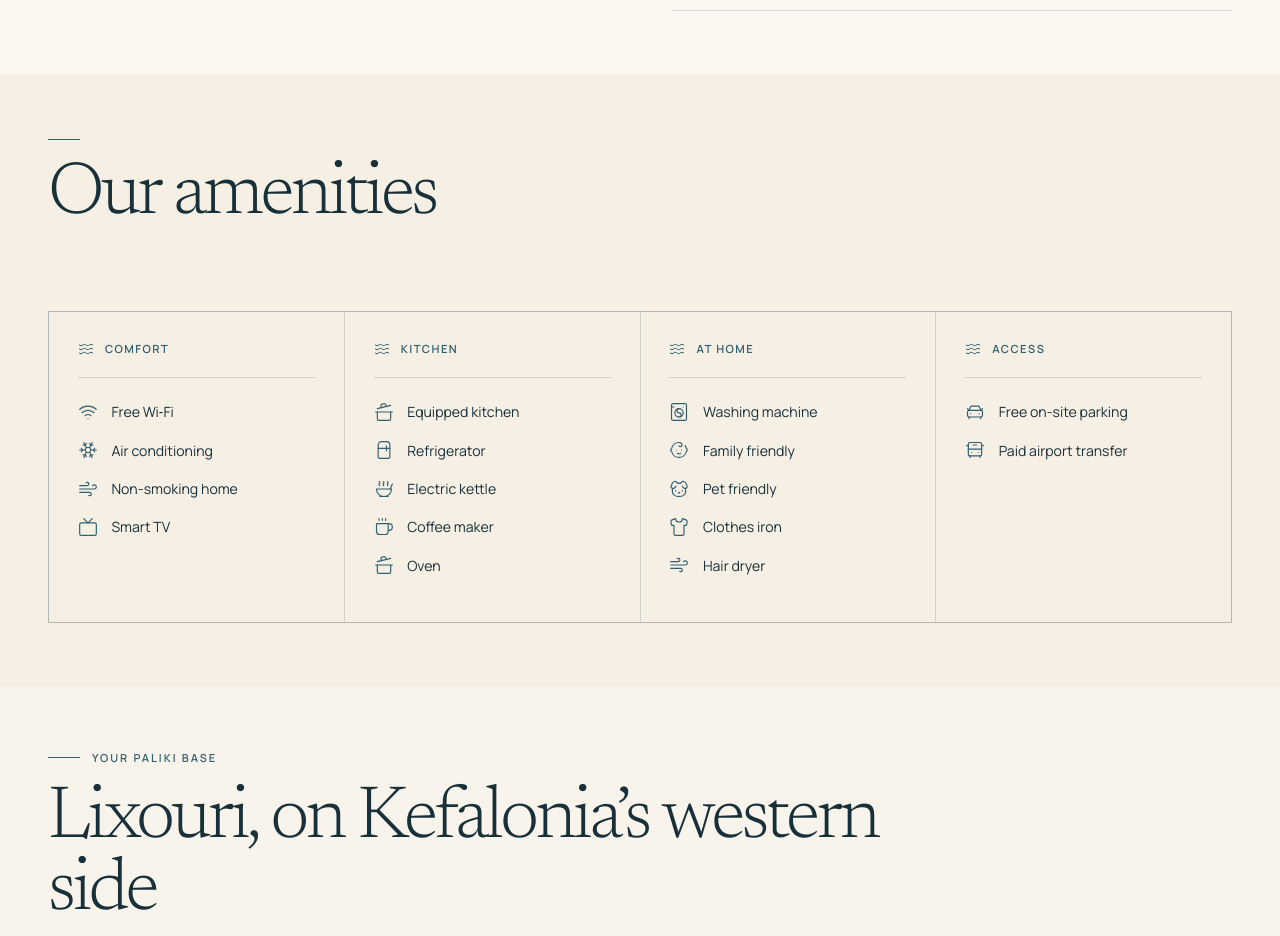
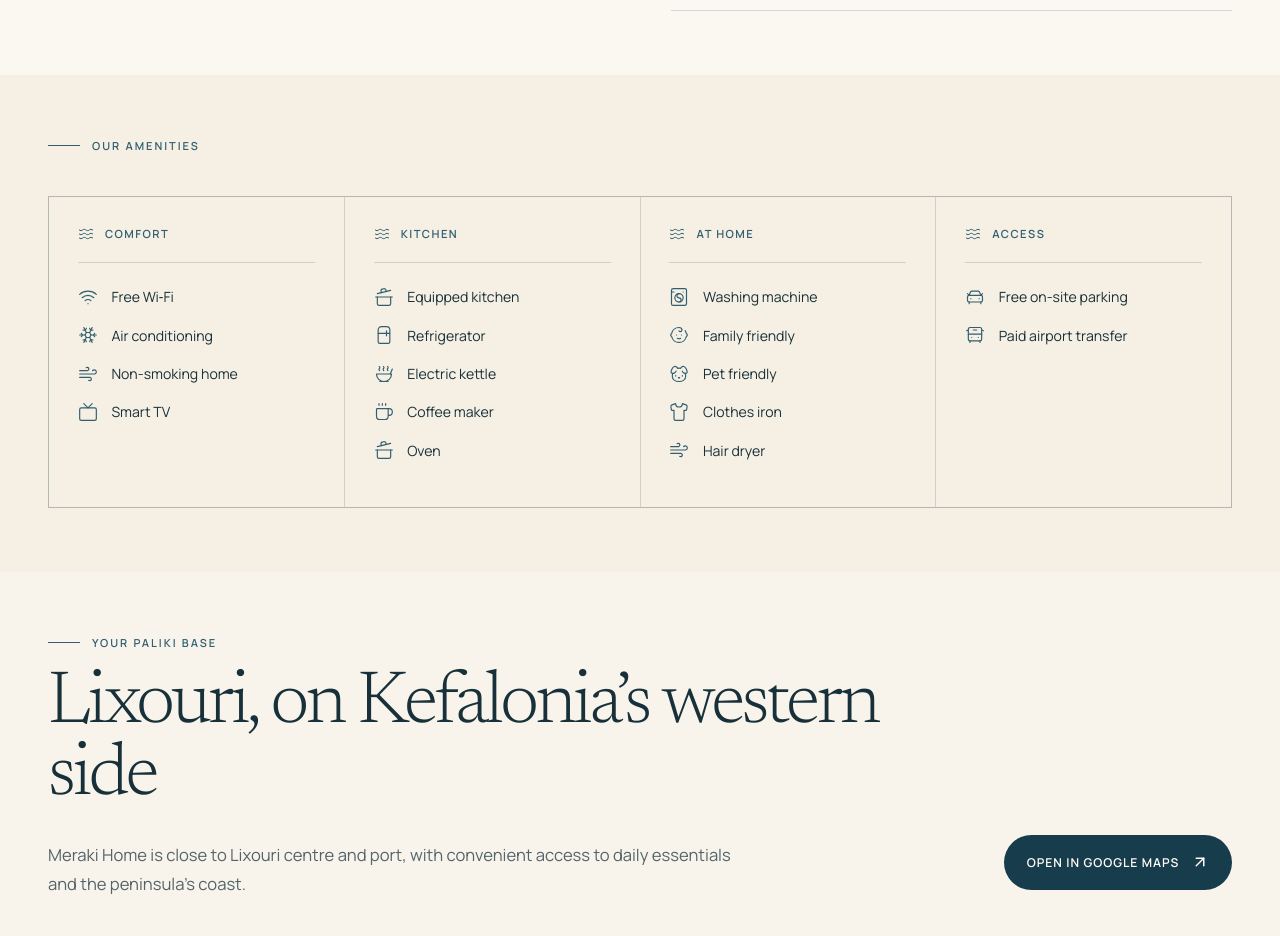
Before and after one commit to TomasCavataio/meraki, a React (Vite) app: page / in a window 1280 px wide. Shown: the part 4660-5596 px from the top of the page. Built offline with nearby package versions, Linux system fonts and the light colour scheme; no server answers.

Commit message:
Style amenities heading

```diff
--- a/src/i18n/translations.ts
+++ b/src/i18n/translations.ts
@@ -71,7 +71,7 @@ export const translations: Record<Language, Translation> = {
     factValues: { yes: 'Ναι', gardenCity: 'Πόλη & κήπος', squareMetres: 'τ.μ.' },
     gallery: { kicker: 'Μια πρώτη αίσθηση', title: 'Φως, υφή και οικεία απλότητα', imageCount: '7 εικόνες', dialogLabel: 'Προβολή φωτογραφιών', provisional: 'Προσωρινή εικόνα' },
     experience: { kicker: 'Ημέρες χωρίς βιασύνη', title: 'Ο ρυθμός του Ιονίου', lead: 'Η Κεφαλονιά ανταμείβει την περιέργεια, αλλά και την παύση. Από το πρωινό στο Ληξούρι ως το τελευταίο φως στη δυτική ακτή, κάθε μέρα μπορεί να μείνει απλή.', moments: [{ title: 'Αργά πρωινά', text: 'Καφές, κάτι τοπικό στο τραπέζι και χρόνος για το σχέδιο της ημέρας.' }, { title: 'Θάλασσα & διαδρομές', text: 'Μικρές αποστάσεις προς τις ακτές της Παλικής και δρόμοι που αξίζει να πάρεις χωρίς πρόγραμμα.' }, { title: 'Βραδιές στο Ληξούρι', text: 'Μια βόλτα στην πλατεία, τοπικές γεύσεις και η επιστροφή σε έναν ήσυχο χώρο.' }] },
-    amenities: { kicker: '', title: 'Οι παροχές μας', intro: '', categories: { comfort: 'Άνεση', kitchen: 'Κουζίνα', home: 'Στο σπίτι', access: 'Πρόσβαση' } },
+    amenities: { kicker: 'Οι παροχές μας', title: '', intro: '', categories: { comfort: 'Άνεση', kitchen: 'Κουζίνα', home: 'Στο σπίτι', access: 'Πρόσβαση' } },
     location: { kicker: 'Η βάση σας στην Παλική', title: 'Ληξούρι, στη δυτική πλευρά της Κεφαλονιάς', text: 'Το Meraki Home βρίσκεται κοντά στο κέντρο και το λιμάνι του Ληξουρίου, με εύκολη πρόσβαση σε καθημερινές ανάγκες και στις ακτές της χερσονήσου.', mapTitle: 'Χάρτης της ευρύτερης περιοχής του Ληξουρίου', approximate: 'Εμφανίζεται κατά προσέγγιση η περιοχή, όχι η ακριβής είσοδος.', arrivalTitle: 'Πώς θα φτάσετε', arrivalText: 'Από το αεροδρόμιο ακολουθήστε τη διαδρομή προς Ληξούρι ή περάστε μέσω Αργοστολίου και του τοπικού ferry. Επιβεβαιώστε τις επιλογές και τα ωράρια πριν από το ταξίδι.' },
     explore: { kicker: 'Γύρω από το σπίτι', title: 'Μια χερσόνησος για εξερεύνηση', intro: 'Παραλίες, μικρές διαδρομές και το καθημερινό Ληξούρι. Οι αποστάσεις παρακάτω έχουν διασταυρωθεί από τη δημόσια καταχώριση.', verified: 'Επαληθευμένη απόσταση' },
     trust: { kicker: 'Φιλοξενία με ουσία', title: 'Μια διαμονή σχεδιασμένη στις λεπτομέρειες', text: 'Χωρίς υπερβολές και υποσχέσεις που δεν μπορούν να επιβεβαιωθούν — μόνο καθαρές πληροφορίες, άμεση πρόσβαση στην επίσημη καταχώριση και ένας χώρος που λειτουργεί ως πραγματικό σπίτι.', items: [{ title: 'Επιβεβαιωμένα στοιχεία', text: 'Παρουσιάζονται μόνο παροχές και αποστάσεις που υπάρχουν σε δημόσιες πηγές.' }, { title: 'Καμία κρυφή διαδικασία', text: 'Η διαθεσιμότητα και η τελική κράτηση ολοκληρώνονται στην επίσημη πλατφόρμα.' }, { title: 'Τοπική αφετηρία', text: 'Κοντά στο κέντρο και το λιμάνι, για μια πρακτική εξερεύνηση της Παλικής.' }] },
@@ -92,7 +92,7 @@ export const translations: Record<Language, Translation> = {
     factValues: { yes: 'Yes', gardenCity: 'Town & garden', squareMetres: 'm²' },
     gallery: { kicker: 'A first impression', title: 'Light, texture and familiar simplicity', imageCount: '7 images', dialogLabel: 'Photo viewer', provisional: 'Provisional image' },
     experience: { kicker: 'Days without hurry', title: 'The rhythm of the Ionian', lead: 'Kefalonia rewards curiosity, but also the pause. From breakfast in Lixouri to the last light on the west coast, every day can remain beautifully simple.', moments: [{ title: 'Slow mornings', text: 'Coffee, something local on the table and time to make a loose plan for the day.' }, { title: 'Sea & small roads', text: 'Short journeys towards Paliki’s coastline, along roads worth taking without a schedule.' }, { title: 'Evenings in Lixouri', text: 'A walk through the square, local flavours, then back to a quiet space of your own.' }] },
-    amenities: { kicker: '', title: 'Our amenities', intro: '', categories: { comfort: 'Comfort', kitchen: 'Kitchen', home: 'At home', access: 'Access' } },
+    amenities: { kicker: 'Our amenities', title: '', intro: '', categories: { comfort: 'Comfort', kitchen: 'Kitchen', home: 'At home', access: 'Access' } },
     location: { kicker: 'Your Paliki base', title: 'Lixouri, on Kefalonia’s western side', text: 'Meraki Home is close to Lixouri centre and port, with convenient access to daily essentials and the peninsula’s coast.', mapTitle: 'Map of Meraki Home', approximate: 'Xenofontos 4, Lixouri 282 00', arrivalTitle: 'Getting here', arrivalText: 'From the airport, follow the road towards Lixouri or travel via Argostoli and the local ferry. Check routes and timetables before travelling.' },
     explore: { kicker: 'Around the home', title: 'A peninsula made for exploring', intro: 'Beaches, short road trips and everyday Lixouri. The distances below have been checked against the public property listing.', verified: 'Verified distance' },
     trust: { kicker: 'Hospitality with substance', title: 'A stay considered in the details', text: 'No inflated claims or promises that cannot be confirmed — just clear information, direct access to the official listing and a space designed to feel like a real home.', items: [{ title: 'Confirmed information', text: 'Only amenities and distances found in public sources are shown.' }, { title: 'A clear booking path', text: 'Availability and final confirmation take place on the official booking platform.' }, { title: 'A local starting point', text: 'Close to the centre and port, for an easy exploration of Paliki.' }] },
@@ -113,7 +113,7 @@ export const translations: Record<Language, Translation> = {
     factValues: { yes: 'Sí', gardenCity: 'Ciudad y jardín', squareMetres: 'm²' },
     gallery: { kicker: 'Una primera impresión', title: 'Luz, textura y una sencillez familiar', imageCount: '7 imágenes', dialogLabel: 'Visor de fotografías', provisional: 'Imagen provisional' },
     experience: { kicker: 'Días sin prisa', title: 'El ritmo del Jónico', lead: 'Cefalonia recompensa la curiosidad, pero también la pausa. Desde el desayuno en Lixouri hasta la última luz de la costa oeste, cada día puede seguir siendo sencillo.', moments: [{ title: 'Mañanas lentas', text: 'Café, algo local sobre la mesa y tiempo para dibujar el plan del día.' }, { title: 'Mar y carreteras', text: 'Trayectos cortos hacia la costa de Paliki y caminos que merece la pena recorrer sin horarios.' }, { title: 'Noches en Lixouri', text: 'Un paseo por la plaza, sabores locales y la vuelta a un espacio tranquilo.' }] },
-    amenities: { kicker: '', title: 'Nuestras comodidades', intro: '', categories: { comfort: 'Confort', kitchen: 'Cocina', home: 'En casa', access: 'Acceso' } },
+    amenities: { kicker: 'Nuestras comodidades', title: '', intro: '', categories: { comfort: 'Confort', kitchen: 'Cocina', home: 'En casa', access: 'Acceso' } },
     location: { kicker: 'Tu base en Paliki', title: 'Lixouri, en el oeste de Cefalonia', text: 'Meraki Home está cerca del centro y del puerto de Lixouri, con acceso cómodo a lo cotidiano y a la costa de la península.', mapTitle: 'Mapa de Meraki Home', approximate: 'Xenofontos 4, Lixouri 282 00', arrivalTitle: 'Cómo llegar', arrivalText: 'Desde el aeropuerto, sigue la carretera hacia Lixouri o pasa por Argostoli y el ferry local. Comprueba rutas y horarios antes de viajar.' },
     explore: { kicker: 'Alrededor de la casa', title: 'Una península para explorar', intro: 'Playas, pequeñas rutas y el día a día de Lixouri. Las distancias se han contrastado con la ficha pública.', verified: 'Distancia verificada' },
     trust: { kicker: 'Hospitalidad con sustancia', title: 'Una estancia pensada al detalle', text: 'Sin afirmaciones infladas ni promesas imposibles de comprobar: información clara, acceso directo a la ficha oficial y un espacio que funciona como un hogar real.', items: [{ title: 'Información confirmada', text: 'Solo se muestran comodidades y distancias presentes en fuentes públicas.' }, { title: 'Reserva transparente', text: 'La disponibilidad y la confirmación final se completan en la plataforma oficial.' }, { title: 'Un punto de partida local', text: 'Cerca del centro y del puerto para explorar Paliki con facilidad.' }] },
@@ -134,7 +134,7 @@ export const translations: Record<Language, Translation> = {
     factValues: { yes: 'Sì', gardenCity: 'Città e giardino', squareMetres: 'm²' },
     gallery: { kicker: 'Una prima impressione', title: 'Luce, materia e una semplicità familiare', imageCount: '7 immagini', dialogLabel: 'Visualizzatore foto', provisional: 'Immagine provvisoria' },
     experience: { kicker: 'Giornate senza fretta', title: 'Il ritmo dello Ionio', lead: 'Cefalonia premia la curiosità, ma anche la pausa. Dalla colazione a Lixouri all’ultima luce sulla costa occidentale, ogni giornata può restare meravigliosamente semplice.', moments: [{ title: 'Mattine lente', text: 'Caffè, qualcosa di locale sul tavolo e il tempo per abbozzare il programma.' }, { title: 'Mare e piccole strade', text: 'Brevi tragitti verso la costa di Paliki, lungo strade da percorrere senza orari.' }, { title: 'Sere a Lixouri', text: 'Una passeggiata in piazza, sapori locali e il ritorno in uno spazio tranquillo.' }] },
-    amenities: { kicker: '', title: 'I nostri servizi', intro: '', categories: { comfort: 'Comfort', kitchen: 'Cucina', home: 'A casa', access: 'Accesso' } },
+    amenities: { kicker: 'I nostri servizi', title: '', intro: '', categories: { comfort: 'Comfort', kitchen: 'Cucina', home: 'A casa', access: 'Accesso' } },
     location: { kicker: 'La vostra base a Paliki', title: 'Lixouri, sul versante occidentale di Cefalonia', text: 'Meraki Home è vicino al centro e al porto di Lixouri, con accesso comodo ai servizi quotidiani e alla costa della penisola.', mapTitle: 'Mappa di Meraki Home', approximate: 'Xenofontos 4, Lixouri 282 00', arrivalTitle: 'Come arrivare', arrivalText: 'Dall’aeroporto, seguite la strada per Lixouri oppure passate da Argostoli con il traghetto locale. Verificate itinerari e orari prima del viaggio.' },
     explore: { kicker: 'Intorno alla casa', title: 'Una penisola da esplorare', intro: 'Spiagge, brevi itinerari e la vita quotidiana di Lixouri. Le distanze sono state verificate sulla scheda pubblica.', verified: 'Distanza verificata' },
     trust: { kicker: 'Ospitalità concreta', title: 'Un soggiorno curato nei dettagli', text: 'Niente promesse eccessive o impossibili da verificare: solo informazioni chiare, accesso diretto alla scheda ufficiale e uno spazio pensato come una vera casa.', items: [{ title: 'Informazioni confermate', text: 'Sono mostrati solo servizi e distanze presenti in fonti pubbliche.' }, { title: 'Prenotazione trasparente', text: 'Disponibilità e conferma finale avvengono sulla piattaforma ufficiale.' }, { title: 'Un punto di partenza locale', text: 'Vicino al centro e al porto, per esplorare Paliki con facilità.' }] },
--- a/src/styles/global.css
+++ b/src/styles/global.css
@@ -400,7 +400,7 @@ ul { margin: 0; padding: 0; list-style: none; }
 .amenities .section-heading { display: grid; max-width: none; grid-template-columns: 0.8fr 1.2fr; column-gap: 3rem; }
 .amenities .section-heading .eyebrow { grid-column: 1 / -1; }
 .amenities .section-heading__intro { align-self: end; margin-bottom: 0.6rem; }
-.amenities__groups { display: grid; grid-template-columns: repeat(4, 1fr); gap: 1px; margin-top: 5rem; background: var(--line); border: 1px solid var(--line); }
+.amenities__groups { display: grid; grid-template-columns: repeat(4, 1fr); gap: 1px; margin-top: 1.5rem; background: var(--line); border: 1px solid var(--line); }
 .amenity-group { min-height: 310px; padding: 1.8rem; background: var(--ivory); }
 .amenity-group__title { display: flex; align-items: center; gap: 0.7rem; padding-bottom: 1.25rem; border-bottom: 1px solid var(--line); color: var(--sea); }
 .amenity-group__title h3 { font-size: 0.7rem; font-weight: 600; letter-spacing: 0.13em; text-transform: uppercase; }
```
